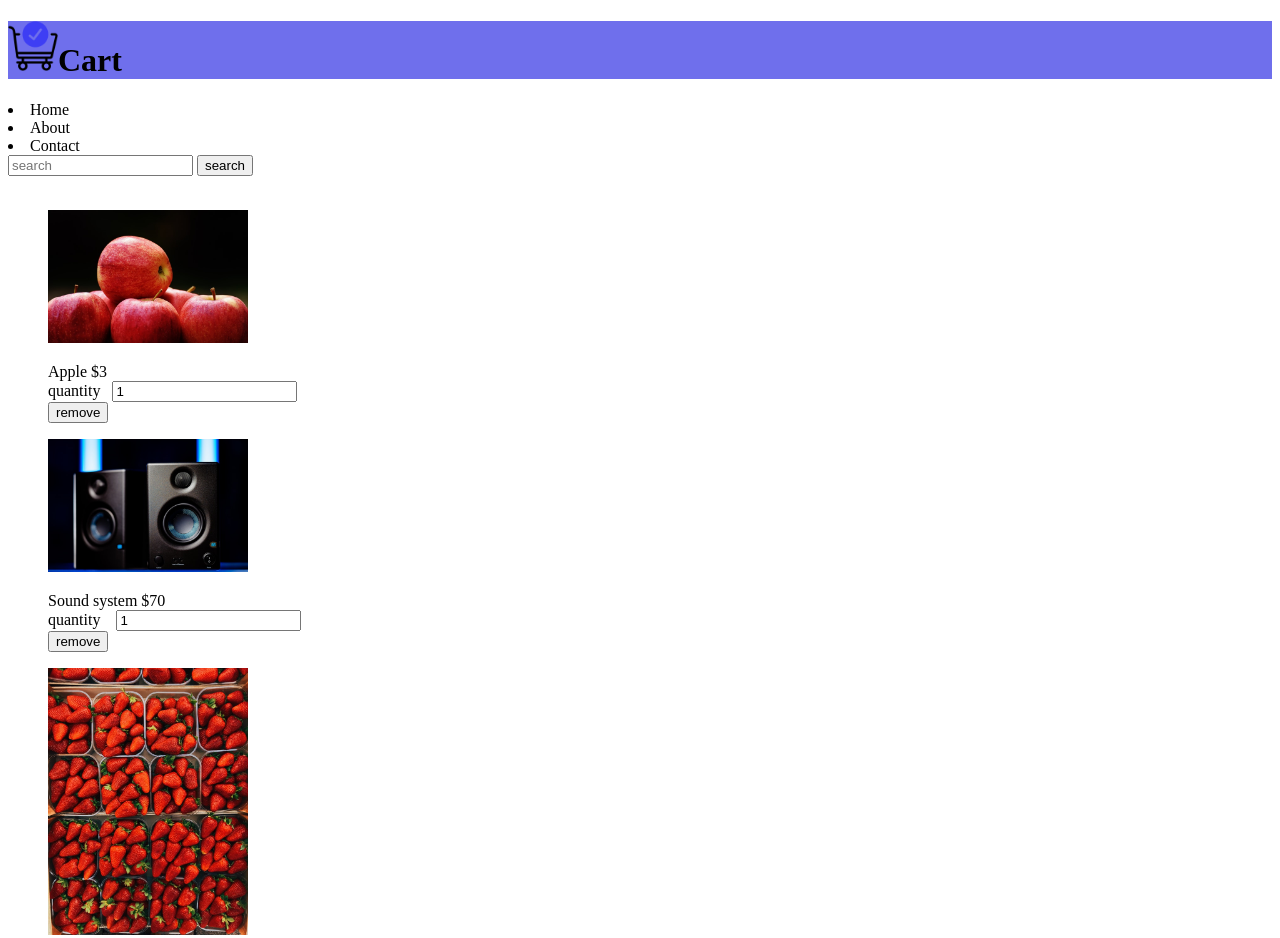
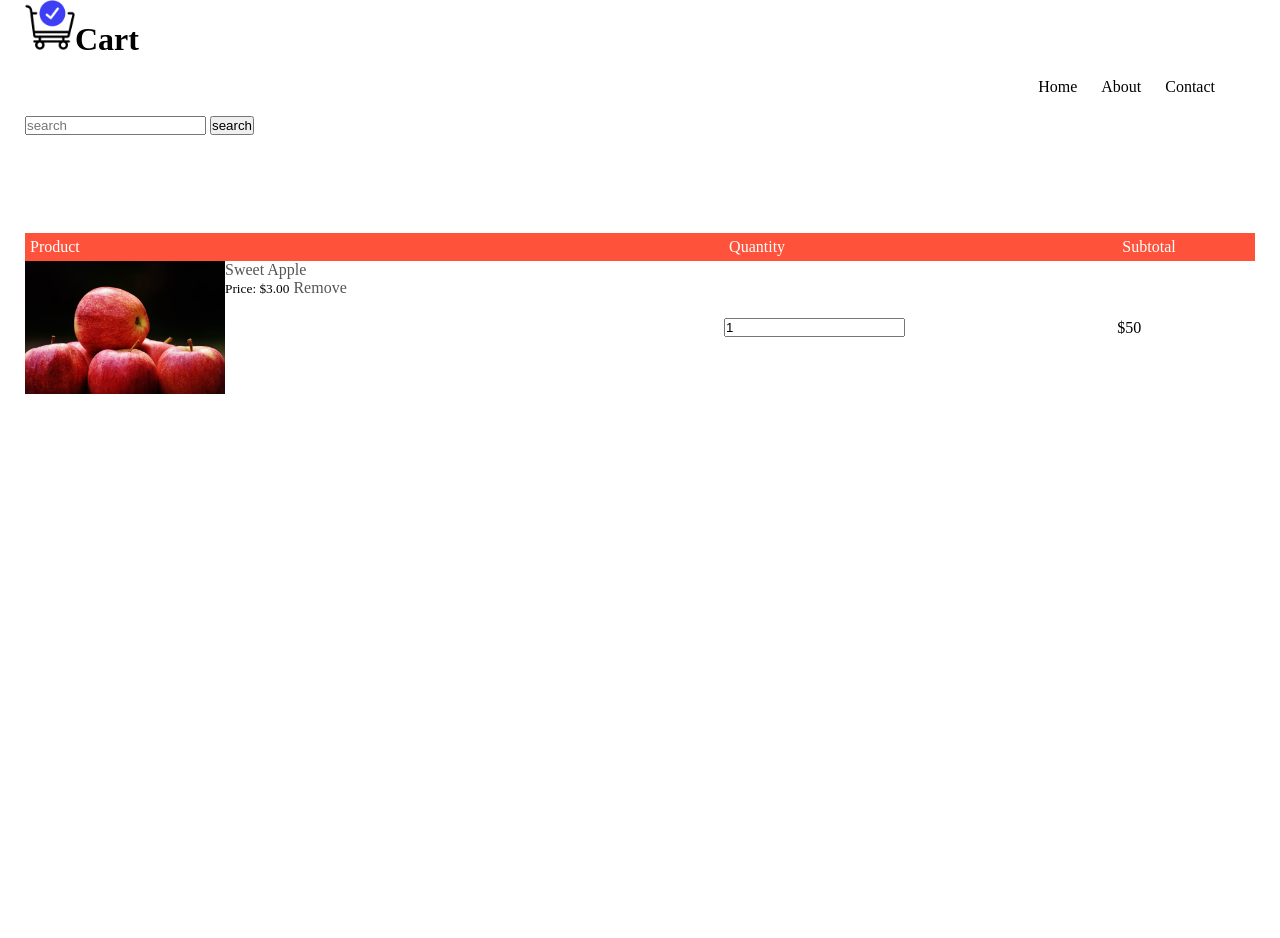
Before and after one commit to igwecaps/obi-s-repo, a plain HTML site: page index.html in a window 1280 px wide. Shown: the top 938 px of the page. After the commit the page ends 800 px from the top, so only its background shows below. Drawn offline with Linux system fonts and the light colour scheme.

Commit message:
I just did the first product

```diff
--- a/css/style.css
+++ b/css/style.css
@@ -1,3 +1,65 @@
-h1{
-    background-color: rgb(111, 111, 236);
+* {
+    margin: 0;
+    padding: 0;
+    box-sizing: border-box;
 }
+
+.navbar{
+    display: flex;
+    align-items: center;
+    padding: 20px;
+}
+
+nav{
+    flex: 1;
+    text-align: right;
+}
+
+nav ul{
+    display: inline-block;
+    list-style-type: none;
+}
+
+nav ul li{
+    display: inline-block;
+    margin-right: 20px;
+}
+
+a {
+    text-decoration: none;
+    color: #555;
+}
+
+p {
+    color: #555;
+}
+
+.container{
+    max-width: 1300px;
+    margin: auto;
+    padding-right: 25px;
+    padding-left: 25px;
+}
+
+                            /*----Cart Item Details-----*/
+.cart-page{
+    margin: 80px auto;
+}
+
+table{
+    width: 100%;
+    border-collapse: collapse;
+}
+
+.cart-info{
+    display: flex;
+    flex-wrap: wrap;
+}
+
+th{
+    text-align: left;
+    padding: 5px;
+    color: #fff;
+    background: #ff523b;
+    font-weight: normal;
+}
--- a/index.html
+++ b/index.html
@@ -1,5 +1,6 @@
 <!DOCTYPE html>
 <html lang="en">
+
 <head>
     <meta charset="UTF-8">
     <meta http-equiv="X-UA-Compatible" content="IE=edge">
@@ -7,71 +8,132 @@
     <title>AnHydrase Cart</title>
     <link rel="stylesheet" href="css/style.css">
 </head>
+
 <body>
+
+    <div class="container">
         <h1> <img src="images/shopping-cart.png" width="50">Cart</h1>
+
+        <div class="navbar">
             <nav>
-        <div>
-            <li><a href="#"></a>Home</li>
+                <ul>
+                    <li> <a href="#"></a>Home</li>
                     <li> <a href="#"></a>About</li>
                     <li> <a href="#"></a>Contact</li>
+                </ul>
+            </nav>
         </div>
-    </nav>
         <div>
             <div>
                 <input type="text" placeholder="search">
                 <button>search</button>
             </div><br>
 
+            <!----Cart Item Details---->
+
+            <div class="small-container cart-page">
+
+                <table>
+                    <tr>
+                        <th>Product</th>
+                        <th>Quantity</th>
+                        <th>Subtotal</th>
+                    </tr>
+
+                    <tr>
+                        <td>
+                            <div class="cart-info">
+                                <img src="images/apple.jpg" width="200">
+                                <div>
+                                    <p>Sweet Apple</p>
+                                    <small>Price: $3.00</small>
+                                    <a href="#">Remove</a>
+                                </div>
+                            </div>
+                        </td>
+                        <td><input type="number" value="1"></td>
+                        <td>$50</td>
+                    </tr>
+                </table>
+
+                <!----
                 <div>
                     <ul><img src="images/apple.jpg" width="200" alt="items"></ul>
-            <figcaption> <ul>Apple $3 <br> quantity &ensp;<input value="1" type="number" min="1"><br>
-                <button> remove</button></ul>
+                    <figcaption>
+                        <ul>Apple $3 <br> quantity &ensp;<input value="1" type="number" min="1"><br>
+                            <button> remove</button>
+                        </ul>
                     </figcaption>
                 </div>
 
                 <div>
                     <ul><img src="images/sound system.jpg" width="200" alt="items"></ul>
-            <figcaption> <ul> Sound system $70<br> quantity &ensp; <input value="1" type="number" min="1"> <br>
-            <button> remove</button></ul></figcaption>
+                    <figcaption>
+                        <ul> Sound system $70<br> quantity &ensp; <input value="1" type="number" min="1"> <br>
+                            <button> remove</button>
+                        </ul>
+                    </figcaption>
                 </div>
 
                 <div>
                     <ul> <img src="images/strawberry.jpg" width="200" alt="items"></ul>
-            <figcaption> <ul>Strawberries $4 <br> quantity &ensp;<input value="1" type="number" min="1"> <br>
-                 <button> remove</button> </ul></figcaption>
+                    <figcaption>
+                        <ul>Strawberries $4 <br> quantity &ensp;<input value="1" type="number" min="1"> <br>
+                            <button> remove</button>
+                        </ul>
+                    </figcaption>
                 </div>
 
                 <div>
                     <ul> <img src="images/oranges.jpg" width="150" alt="items"> </ul>
-            <figcaption><ul>Orange $2 <br> quantity &ensp;<input value="1" type="number" min="1"><br>
-                <button> remove</button></ul></figcaption>
+                    <figcaption>
+                        <ul>Orange $2 <br> quantity &ensp;<input value="1" type="number" min="1"><br>
+                            <button> remove</button>
+                        </ul>
+                    </figcaption>
                 </div>
 
                 <div>
                     <ul> <img src="images/hp-laptop.jpg" width="200" alt="items"></ul>
-            <figcaption> <ul> Hp laptop $200<br> quantity &ensp; <input value="1" type="number" min="1"><br>
-                <button> remove</button></ul></figcaption>
+                    <figcaption>
+                        <ul> Hp laptop $200<br> quantity &ensp; <input value="1" type="number" min="1"><br>
+                            <button> remove</button>
+                        </ul>
+                    </figcaption>
                 </div>
                 <div>
                     <ul> <img src="images/pressing iron.jpg" width="200" alt="items"></ul>
-            <figcaption> <ul> Pressing iron $20 <br> quantity &ensp;<input value="1" type="number" min="1"> <br>
-                <button> remove</button></ul></figcaption>
+                    <figcaption>
+                        <ul> Pressing iron $20 <br> quantity &ensp;<input value="1" type="number" min="1"> <br>
+                            <button> remove</button>
+                        </ul>
+                    </figcaption>
                 </div>
                 <div>
                     <ul> <img src="images/washing machine.jpg" width="200" alt="items"></ul>
-            <figcaption> <ul> Washing machine $180<br> quantity &ensp;<input value="1" type="number" min="1"><br>
-                <button> remove</button></ul></figcaption>
+                    <figcaption>
+                        <ul> Washing machine $180<br> quantity &ensp;<input value="1" type="number" min="1"><br>
+                            <button> remove</button>
+                        </ul>
+                    </figcaption>
                 </div>
                 <div>
                     <ul> <img src="images/fridge.jpg" width="200" alt="items"></ul>
-            <figcaption> <ul>Fridge $130<br> quantity &ensp;<input value="1" type="number" min="1"><br>
-                <button> remove</button></ul></figcaption>
+                    <figcaption>
+                        <ul>Fridge $130<br> quantity &ensp;<input value="1" type="number" min="1"><br>
+                            <button> remove</button>
+                        </ul>
+                    </figcaption>
                 </div>
                 <div>
                     <h4>Cart summary</h4>
                     <h5>Total: $609 </h5>
                     <p>Proceed to make payments &ensp;<button>pay</button></p>
                 </div>
+                 -->
+            </div>
+        </div>
     </div>
 </body>
+
 </html>
```
Lines whose indentation alone changed are shown as unchanged.
